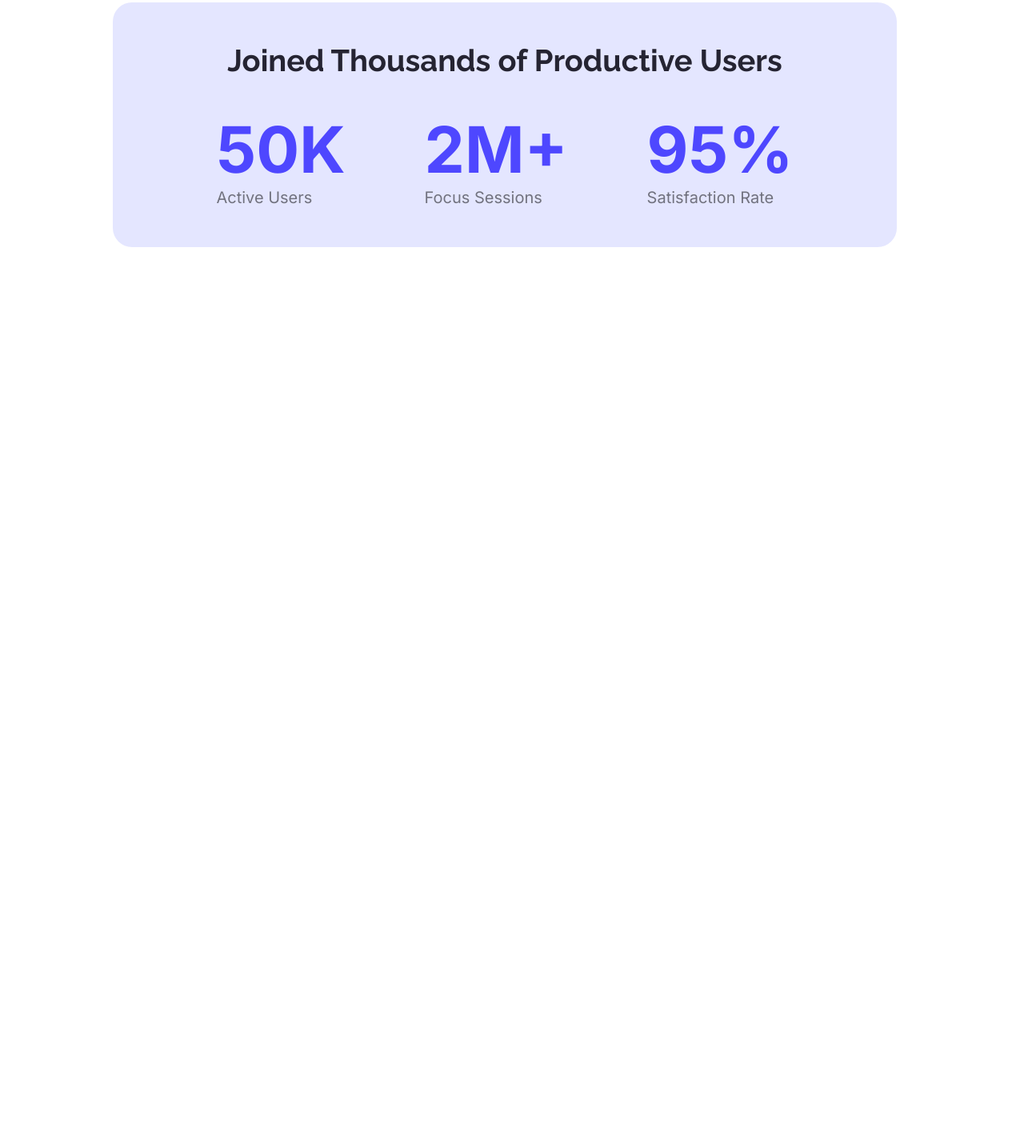
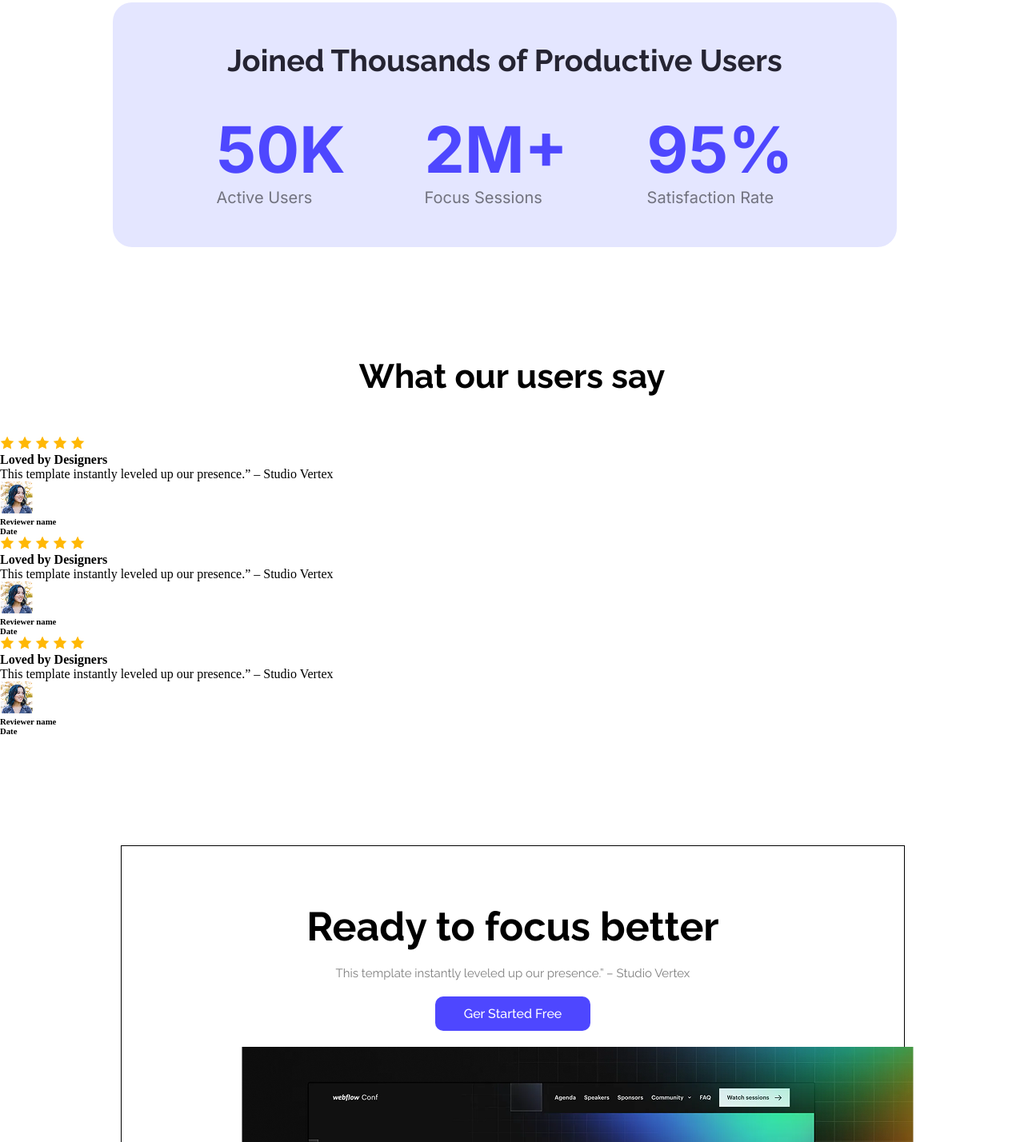
Before and after one commit to iammilon49/Assignment1, a plain HTML site: page index.html in a window 1280 px wide. Shown: the part 1372-2800 px from the top of the page at 80% size. Before the commit the page ends 1818 px from the top, so only its background shows below. Drawn offline with Linux system fonts and the light colour scheme.

Commit message:
Banner2 Added

```diff
--- a/index.html
+++ b/index.html
@@ -27,6 +27,7 @@
         </div>
 
        </header>
+
        <section class="Action">
         <div class="Action-contain">
             <h2>See It in Action</h2>
@@ -59,5 +60,62 @@
 
        </section>
 
+       <section class="feedback">
+            <h2 class="feedback-title">What our users say</h2>
+            <div class="user-review">
+
+                    <img src="Assets/icon-star.png" alt="icon-star">
+                    <img src="Assets/icon-star.png" alt="icon-star">
+                    <img src="Assets/icon-star.png" alt="icon-star">
+                    <img src="Assets/icon-star.png" alt="icon-star">
+                    <img src="Assets/icon-star.png" alt="icon-star">
+                    <h4>Loved by Designers</h4>
+                    <p>This template instantly leveled up our presence.” – Studio Vertex</p>
+                    <img src="Assets/avatar.png" alt="avatar">
+                    <h6>Reviewer name</h6>
+                    <h6>Date</h6>
+            </div>
+            <div class="user-review">
+
+                    <img src="Assets/icon-star.png" alt="icon-star">
+                    <img src="Assets/icon-star.png" alt="icon-star">
+                    <img src="Assets/icon-star.png" alt="icon-star">
+                    <img src="Assets/icon-star.png" alt="icon-star">
+                    <img src="Assets/icon-star.png" alt="icon-star">
+                    <h4>Loved by Designers</h4>
+                    <p>This template instantly leveled up our presence.” – Studio Vertex</p>
+                    <img src="Assets/avatar.png" alt="avatar">
+                    <h6>Reviewer name</h6>
+                    <h6>Date</h6>
+            </div>
+               <div class="user-review">
+
+                    <img src="Assets/icon-star.png" alt="icon-star">
+                    <img src="Assets/icon-star.png" alt="icon-star">
+                    <img src="Assets/icon-star.png" alt="icon-star">
+                    <img src="Assets/icon-star.png" alt="icon-star">
+                    <img src="Assets/icon-star.png" alt="icon-star">
+                    <h4>Loved by Designers</h4>
+                    <p>This template instantly leveled up our presence.” – Studio Vertex</p>
+                    <img src="Assets/avatar.png" alt="avatar">
+                    <h6>Reviewer name</h6>
+                    <h6>Date</h6>
+                </div>
+
+
+       </section>
+
+
+       <section class="banner2">
+            <div class="banner2-container">
+                <h2 class="banner2-title">Ready to focus better</h2>
+                <p class="banner2-desc">This template instantly leveled up our presence.” – Studio Vertex</p>
+                <button class="banner2-btn">Ger Started Free</button>
+
+            </div>
+            <img src="Assets/wc-big.png" alt="">
+
+       </section>
+
 </body>
 </html>
--- a/style.css
+++ b/style.css
@@ -5,7 +5,7 @@
 }
 /* Logo Font */
 .Logo-font {
-  font-family: "Inter", sans-serif;
+  font-family: "Inter";
   font-optical-sizing: auto;
   font-weight: 900;
   font-style: normal;
@@ -46,7 +46,7 @@
 
 .raleway{
 
-    font-family: raleway;
+    font-family: Raleway;
     font-weight: 400;
 }
 
@@ -71,7 +71,7 @@
 
 .container-h2{
 
-   font-family: raleway;
+   font-family: Raleway;
    text-align: center;
 }
 
@@ -114,7 +114,7 @@
 }
 .Action-contain h2{
 
-    font-family: raleway;
+    font-family: Raleway;
     font-size: 42px;
     font-weight: bold;
     padding-bottom: 23px;
@@ -155,7 +155,7 @@
 
 .title{
     text-align: center;
-    font-family: raleway;
+    font-family: Raleway;
     font-weight: bold;
     font-size: 38px;
     color: #252432;
@@ -200,3 +200,79 @@
 
 
 }
+
+/* Feedback Section Start  */
+
+.feedback{
+
+
+}
+
+.feedback-title{
+    font-family: Raleway;
+    font-weight: bold;
+    font-size: 42px;
+    text-align: center;
+    padding-bottom: 50px;
+}
+
+
+
+
+
+
+
+
+.banner2{
+
+    margin: 137px 149px 93px 151px;
+    padding: 71px 150px;
+    border: 1px solid black;
+}
+
+
+
+
+
+
+.banner2-container{
+
+    text-align: center;
+
+}
+
+.banner2-title {
+
+    font-family: Raleway;
+    font-weight: bold;
+    font-size: 50px;
+    padding-bottom: 20px;
+}
+
+.banner2-desc {
+    font-family: Raleway;
+    font-size: 15px;
+    font-family: 400;
+    opacity: 50%;
+    color: black;
+    padding-bottom: 20px;
+
+}
+
+.banner2-btn {
+
+    font-family: Raleway;
+    font-size: 16px;
+    font-weight: 500;
+    background-color: #4E47FF;
+    color: #Ffffff;
+    padding: 12px 36px;
+    border: none;
+    border-radius: 10px;
+    margin-bottom: 20px;
+}
+.banner2-btn:hover{
+
+    cursor: pointer;
+    background-color: black;
+}
```
